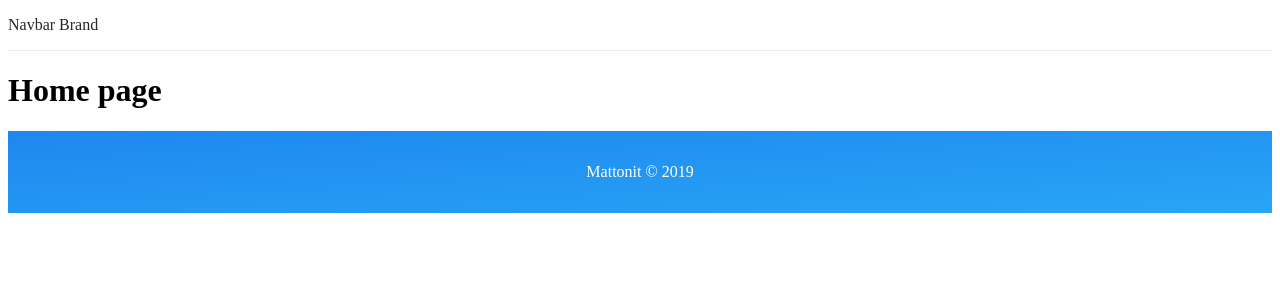
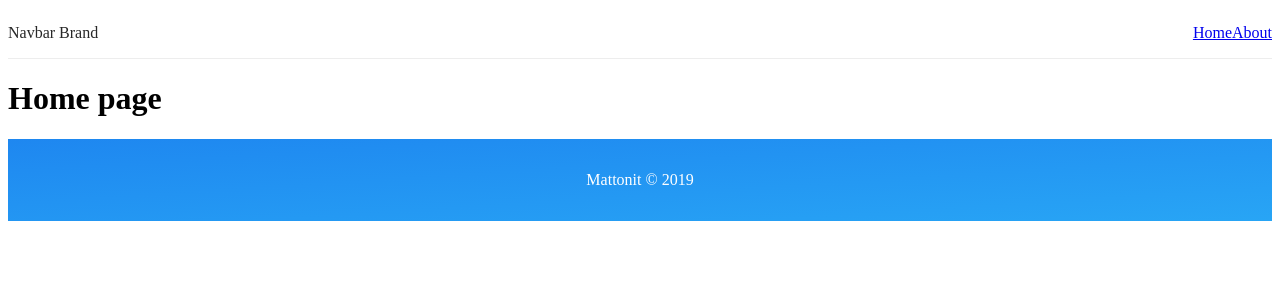
Before and after one commit to mattonit/react-next, a Next.js app: page / in a window 1280 px wide. Shown: the top 300 px of the page. Built offline with nearby package versions, Linux system fonts and the light colour scheme.

Commit message:
updated link in header

```diff
--- a/components/header.js
+++ b/components/header.js
@@ -1,7 +1,9 @@
 import React, { Component } from 'react';
+import Link from 'next/link';
 import styled from 'styled-components'
 
 const Navbar = styled.nav`
+  display: flex;
   width: 100%;
   background: #fff;
   border-bottom: 1px solid #ededed;
@@ -12,6 +14,13 @@
   font-weight: 500;
 `
 
+const Nav = styled.ul`
+  display: flex;
+  margin-left: auto;
+  padding-left: 0;
+  list-style: none;
+`
+
 class Header extends Component {
 
   render() {
@@ -19,6 +28,14 @@
     return(
       <Navbar>
         <Logo>Navbar Brand</Logo>
+        <Nav>
+        	<Link href="/">
+        		<a>Home</a>
+          </Link>
+        	<Link href="/about">
+            <a>About</a>
+          </Link>
+        </Nav>
       </Navbar>
     );
   }
```
